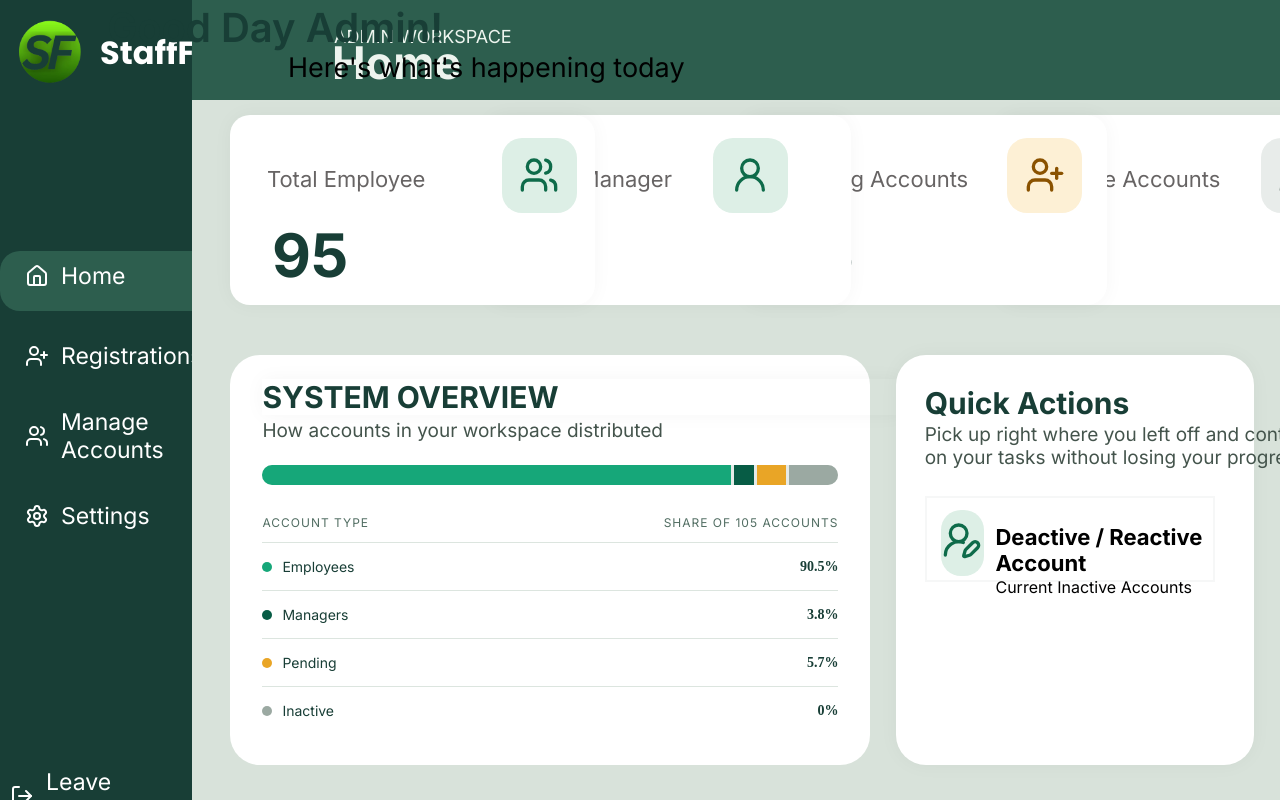
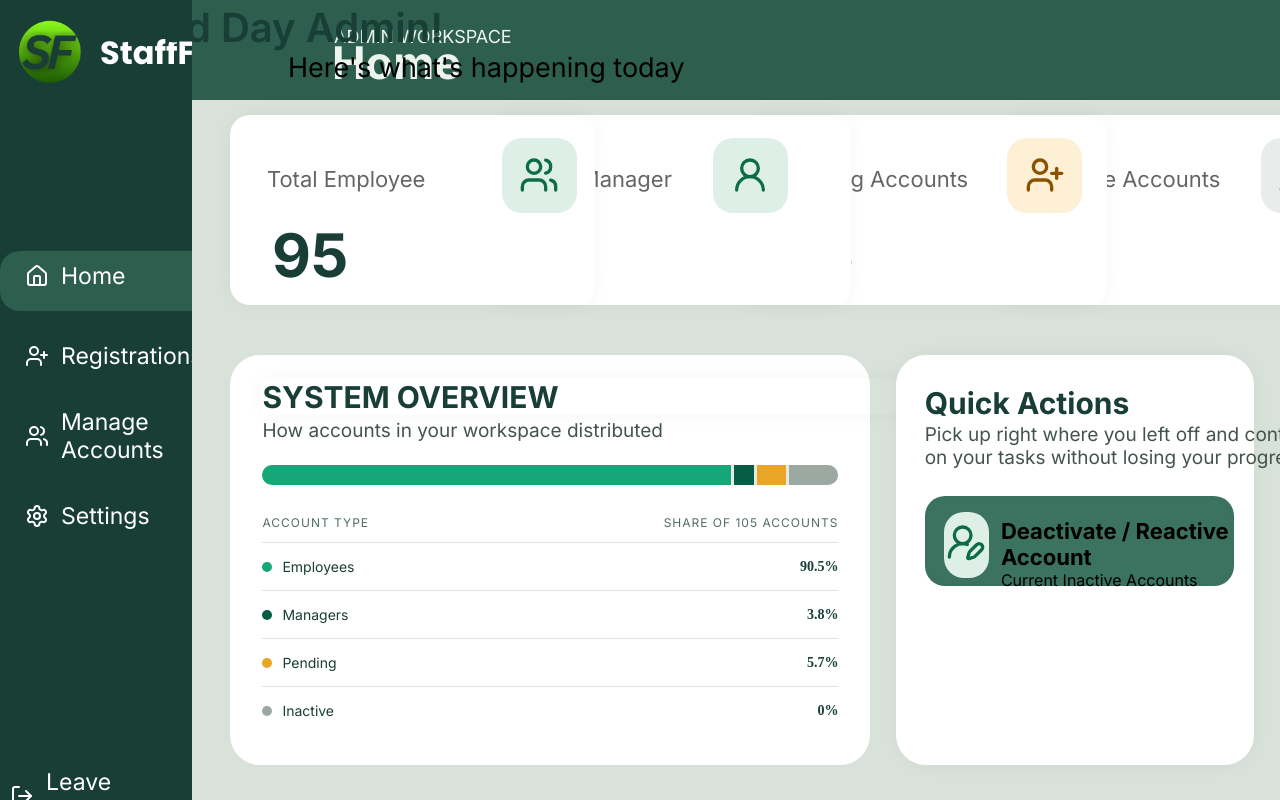
Before and after one commit to idulfranz-a11y/StaffFlow, a plain HTML site: page frontend/layout/adminEnd/dashboared.html in a window 1280 px wide. Shown: the top 800 px of the page. Drawn offline with nearby package versions, Linux system fonts and the light colour scheme.

Commit message:
update 11/7/2026

```diff
--- a/frontend/css/adminFT.css
+++ b/frontend/css/adminFT.css
@@ -314,12 +314,14 @@
   position: relative;
   left: 8%;
   height: 20%;
-  width: 80%;
-  border: 2px solid rgba(33, 63, 54, 0.04);
+  width: 84%;
+  border: 4px solid rgba(48, 68, 62, 0.04);
+  border-radius: 20px;
+  background-color: #3b7360;
 }
 #deactive {
   position: relative;
-  top: -2.5rem;
+  top: -3rem;
   left: 24%;
   font-family: "Inter", system-ui, sans-serif;
   font-size: 22px;
@@ -330,7 +332,7 @@
 }
 #current {
   position: relative;
-  top: -3.4rem;
+  top: -4rem;
   left: 24%;
   font-family: "Inter", system-ui, sans-serif;
 }
--- a/frontend/css/hover.css
+++ b/frontend/css/hover.css
@@ -47,3 +47,10 @@
 #side-nav a:hover {
   transform: translateX(10px);
 }
+.link-sa-scatter {
+  transition: transform 0.4s ease;
+}
+.link-sa-scatter:hover {
+  transform: translateY(-5px);
+  background-color: #16a779;
+}
--- a/frontend/layout/adminEnd/dashboared.html
+++ b/frontend/layout/adminEnd/dashboared.html
@@ -154,7 +154,7 @@
           <div class="background">
             <i id="basta-icon" data-lucide="user-round-pen"></i>
           </div>
-          <a href="manage.html" id="deactive">Deactive / Reactive Account</a>
+          <a href="manage.html" id="deactive">Deactivate / Reactive Account</a>
           <p id="current">Current Inactive Accounts</p>
         </div>
       </div>
```
